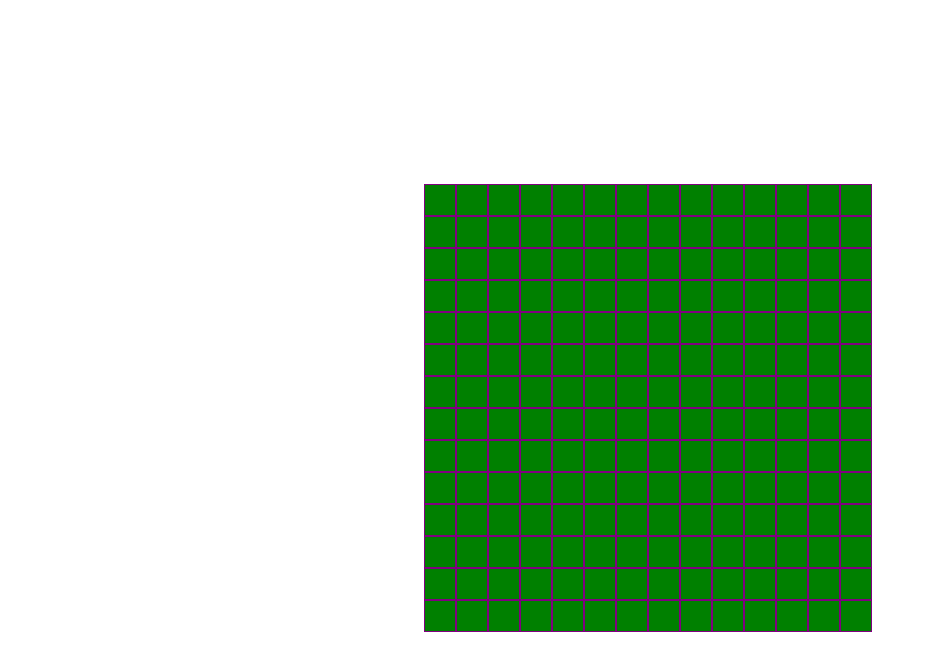
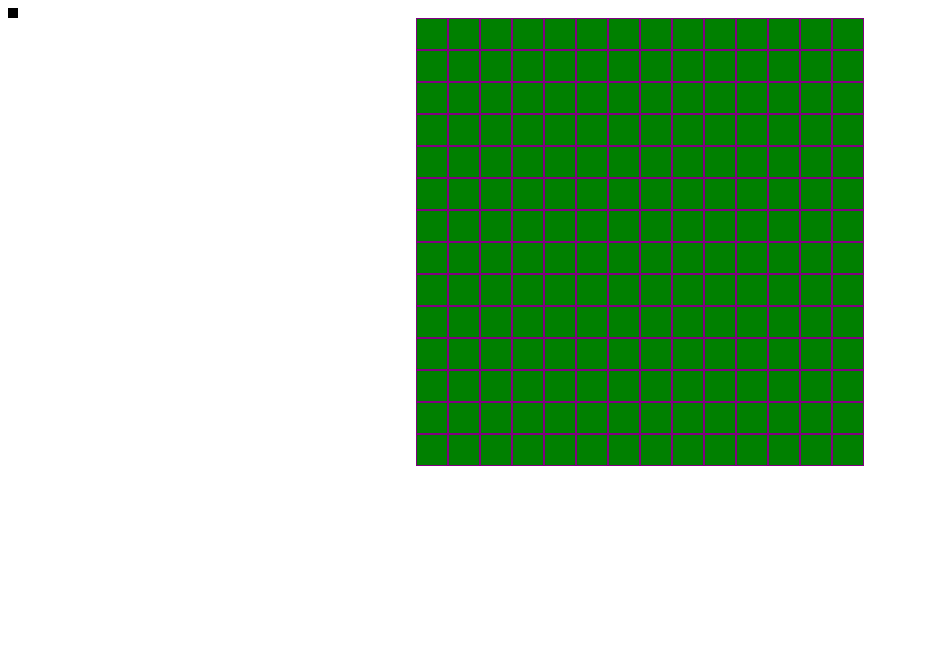
Before and after one commit to asherferri/unit-1-project-X, a plain HTML site: page game/index.html in a window 1280 px wide. Shown: the whole page, without its empty margins (0-927 px from the left). Drawn offline with Linux system fonts and the light colour scheme.

Commit message:
pixel moves with key's input over lifeless grid

```diff
--- a/game/index.html
+++ b/game/index.html
@@ -7,7 +7,10 @@
     <link rel="stylesheet" href="style.css">
 </head>
 <body>
-    <div class="container" id="container">
+
+    <div class="allGameContainer" id="allGameContainer">
+        <div class="mazeRunner" id="mazeRunner"></div>
+            <div class="mazeContainer" id="mazeContainer">
                 <div class="cell" data-cell-index="0"></div>
                 <div class="cell" data-cell-index="1"></div>
                 <div class="cell" data-cell-index="2"></div>
@@ -204,10 +207,8 @@
                 <div class="cell" data-cell-index="193"></div>
                 <div class="cell" data-cell-index="194"></div>
                 <div class="cell" data-cell-index="195"></div>
+            </div>
 
-
-
-    </div>
 <script src="main.js"></script>
 </body>
 </html>
--- a/game/main.js
+++ b/game/main.js
@@ -1,10 +1,37 @@
-const toggleElement = document.getElementById('container')
-    console.log(toggleElement)
+// const toggleElement = document.getElementById('container')
+//     console.log(toggleElement)
 
-    for (i = 0; i <= 10086; i++){
-        const newCell = document.createElement('div');
-            newPixels.classList.add('pixel')
-            greyScreen.appendChild(newPixels)
-            //parent                  (child)
-            newPixels.addEventListener('mouseenter', colorPixel)
+//     for (i = 0; i <= 10086; i++){
+//         const newCell = document.createElement('div');
+//             newPixels.classList.add('pixel')
+//             greyScreen.appendChild(newPixels)
+//             //parent                  (child)
+//             newPixels.addEventListener('mouseenter', colorPixel)
+//     }
+
+let mazeRunner = document.querySelector('#mazeRunner')
+
+let moveDistance = 20
+
+window.addEventListener('load', () => {
+    mazeRunner.style.position = 'relative'
+        mazeRunner.style.left = 0
+        mazeRunner.style.top = 0
+})
+
+window.addEventListener('keyup', (e) => {
+    switch (e.key) {
+        case 'ArrowLeft':
+            mazeRunner.style.left = parseInt(mazeRunner.style.left) - moveDistance + 'px'
+                break
+        case 'ArrowRight':
+            mazeRunner.style.left = parseInt(mazeRunner.style.left) + moveDistance + 'px'
+                break
+        case 'ArrowUp':
+            mazeRunner.style.top = parseInt(mazeRunner.style.top) - moveDistance + 'px'
+                break
+        case 'ArrowDown':
+            mazeRunner.style.top = parseInt(mazeRunner.style.top) + moveDistance + 'px'
+                break
     }
+})
--- a/game/style.css
+++ b/game/style.css
@@ -1,4 +1,4 @@
-body {
+/* body {
     font-family: 'Roboto Mono', monospace;
     width: 100vw;
     height: 100vh;
@@ -6,10 +6,17 @@ body {
     align-items: center;
     justify-content: space-evenly;
     text-align: center;
-    /*background: url('https://wallpaperaccess.com/full/1876407.png');*/
+    background: url('https://wallpaperaccess.com/full/1876407.png');
+} */
+
+.mazeRunner {
+    height: 10px;
+    width: 10px;
+    background-color: black;
+
 }
 
-.container {
+.mazeContainer {
     display: grid;
     justify-content: center;
     align-content: center;
@@ -28,7 +35,7 @@ body {
     cursor: pointer;
 }
 
-.toggleCell {
+/* .toggleCell {
     font-family: 'Roboto Mono', monospace;
     color: purple;
     line-height: 100px;
@@ -38,4 +45,4 @@ body {
     background-color: blue;
     border: 1px solid yellow;
     cursor: pointer;
-}
+} */
```
Lines whose indentation alone changed are shown as unchanged.
